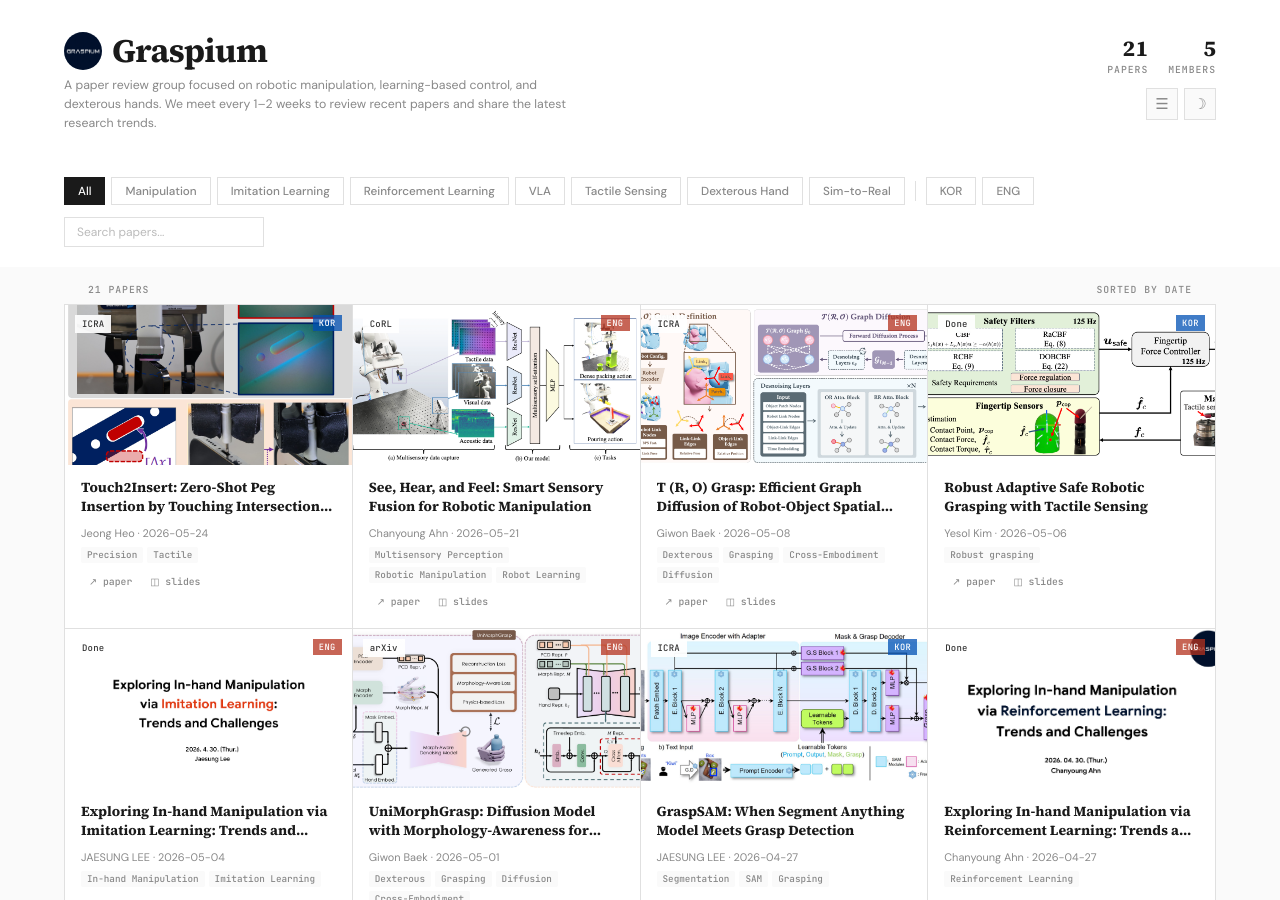
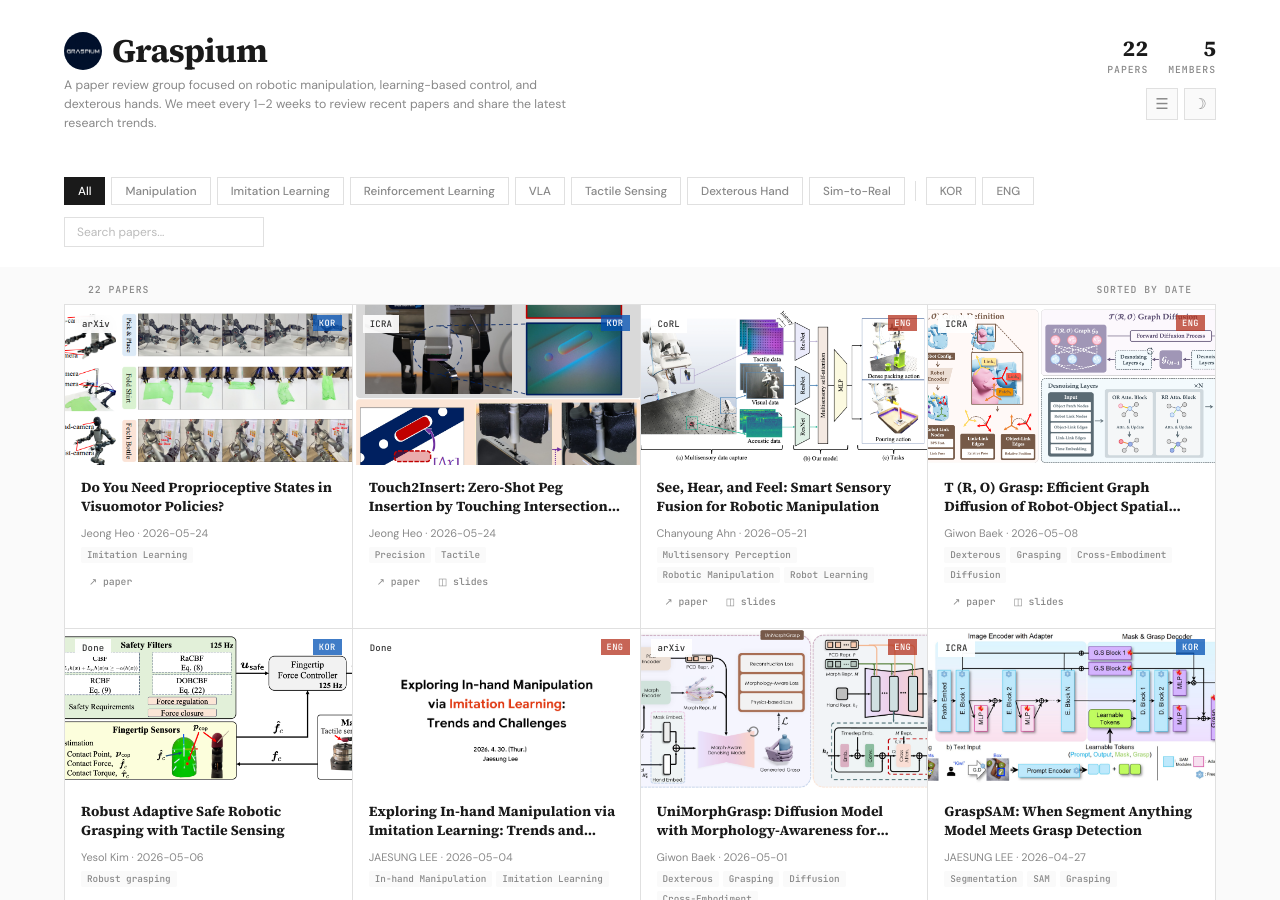
Before and after one commit to graspium-official/graspium-official.github.io, a Jekyll site: the page built from index.html, in a window 1280 px wide and 900 px high. Built offline with Jekyll 4.4.1, drawn with Linux system fonts in a browser that asks for light colours.

Commit message:
Add paper hj-003: Do You Need Proprioceptive States in Visuomotor Policies?

```diff
--- a/_data/papers.yml
+++ b/_data/papers.yml
@@ -381,3 +381,17 @@
   paper: "https://arxiv.org/abs/2603.03627"
   thumbnail: "assets/thumbnails/hj-002.png"
   slides: "https://drive.google.com/file/d/1xDMCV8PDMUEtUnjH8tkDqCzsA6u2NMhq/view?usp=drive_link"
+
+- id: "hj-003"
+  title: "Do You Need Proprioceptive States in Visuomotor Policies?"
+  authors: "Juntu Zhao, Wenbo Lu, Di Zhang, Yufeng Liu, Yushen Liang, Tianluo Zhang, Yifeng Cao, Junyuan Xie, Yingdong Hu, Shengjie Wang, Junliang Guo, Dequan Wang and Yang Gao"
+  venue: "arXiv"
+  date: "2026-05-24"
+  field: "imitation_learning"
+  lang: "kor"
+  keywords:
+    - "Imitation Learning"
+  presenter: "Jeong Heo"
+  status: "pending"
+  paper: "https://arxiv.org/abs/2509.18644"
+  thumbnail: "assets/thumbnails/hj-003.png"
```
Also changed, not shown: assets/thumbnails/hj-003.png (added).
